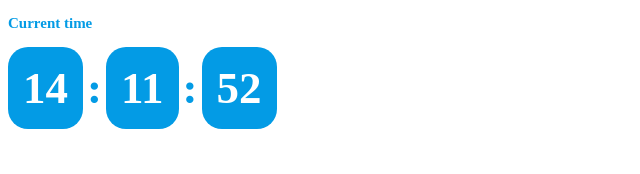
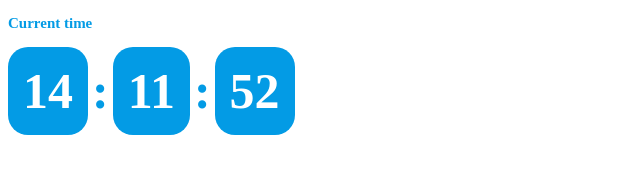
Before and after one commit to IAShulzhenko/Current-Time, a plain HTML site: page Index.html in a window 1280 px wide. Shown: the whole page, without its empty margins (0-640 px from the left). Drawn offline with Linux system fonts and the light colour scheme.

Commit message:
Revert "Update Style.css"

```diff
--- a/Style.css
+++ b/Style.css
@@ -5,7 +5,7 @@ body{
 div.separator{
 	color: #039be5;
 	font-weight: bold;
-	font-size: 45px;
+	font-size: 50px;
 	vertical-align: middle;
 	display: inline-block;
 }
@@ -16,7 +16,7 @@ div.digits{
 	background-color: #039be5;
 	color: white;
 	font-weight: bold;
-	font-size: 45px;
+	font-size: 50px;
 	//text-align: center;
 	vertical-align: middle;
 	display: inline-block;
```
